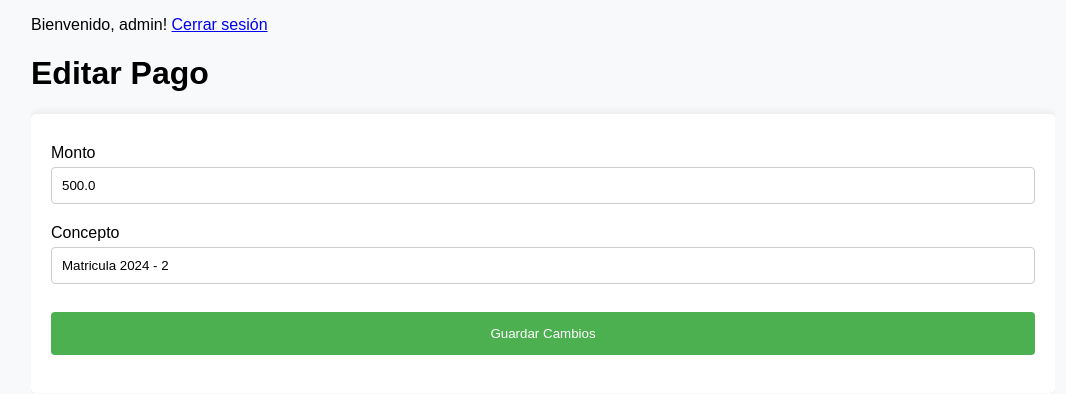
After one commit to SergioTijero/escuela-pago-poo, a Flask app: page /pago/editar/1 in a window 1280 px wide. The commit adds this page. Shown: the top 394 px of the page, without its empty margins (97-1163 px from the left). Run offline with Flask 3, Linux system fonts and the light colour scheme; a user stored in the database is signed in.

Commit message:
Beta 1.0
THIS IS WORKING

```diff
--- a/app.py
+++ b/app.py
@@ -1,4 +1,3 @@
-# app.py
 from flask import Flask, render_template, redirect, url_for, flash, request
 from flask_sqlalchemy import SQLAlchemy
 from flask_migrate import Migrate
@@ -6,7 +5,7 @@ from flask_login import LoginManager, login_user, login_required, logout_user, c
 from werkzeug.security import generate_password_hash, check_password_hash
 from datetime import datetime
 from config import Config
-from forms import FormularioPago, FormularioBusqueda, FormularioLogin
+from forms import FormularioPago, FormularioBusqueda, FormularioLogin, FormularioEditarAlumno, FormularioEditarPago
 from models import db, Usuario, Alumno, Pago
 import sqlalchemy.exc
 
@@ -76,4 +75,34 @@ def buscar():
 @login_required
 def detalle_alumno(alumno_id):
     alumno = Alumno.query.get_or_404(alumno_id)
-    pagos = Pago.query.filter_by(alumno_id=alumno.id)
+    pagos = Pago.query.filter_by(alumno_id=alumno.id).all()
+    return render_template('detalle_alumno.html', alumno=alumno, pagos=pagos)
+
+@app.route('/alumno/editar/<uuid:alumno_id>', methods=['GET', 'POST'])
+@login_required
+def editar_alumno(alumno_id):
+    alumno = Alumno.query.get_or_404(alumno_id)
+    form = FormularioEditarAlumno(obj=alumno)
+    if form.validate_on_submit():
+        alumno.nombre = form.nombre.data
+        alumno.nombre_apoderado = form.nombre_apoderado.data
+        db.session.commit()
+        flash('Alumno actualizado exitosamente', 'success')
+        return redirect(url_for('detalle_alumno', alumno_id=alumno.id))
+    return render_template('editar_alumno.html', form=form, alumno=alumno)
+
+@app.route('/pago/editar/<int:pago_id>', methods=['GET', 'POST'])
+@login_required
+def editar_pago(pago_id):
+    pago = Pago.query.get_or_404(pago_id)
+    form = FormularioEditarPago(obj=pago)
+    if form.validate_on_submit():
+        pago.monto = form.monto.data
+        pago.concepto = form.concepto.data
+        db.session.commit()
+        flash('Pago actualizado exitosamente', 'success')
+        return redirect(url_for('detalle_alumno', alumno_id=pago.alumno_id))
+    return render_template('editar_pago.html', form=form, pago=pago)
+
+if __name__ == '__main__':
+    app.run(debug=True)
--- a/forms.py
+++ b/forms.py
@@ -17,3 +17,13 @@ class FormularioLogin(FlaskForm):
     nombre_usuario = StringField('Nombre de Usuario', validators=[DataRequired(), Length(min=4, max=150)])
     contraseña = PasswordField('Contraseña', validators=[DataRequired(), Length(min=4, max=150)])
     submit = SubmitField('Iniciar Sesión')
+
+class FormularioEditarAlumno(FlaskForm):
+    nombre = StringField('Nombre del Alumno', validators=[DataRequired()])
+    nombre_apoderado = StringField('Nombre del Apoderado', validators=[DataRequired()])
+    submit = SubmitField('Guardar Cambios')
+
+class FormularioEditarPago(FlaskForm):
+    monto = FloatField('Monto', validators=[DataRequired()])
+    concepto = StringField('Concepto', validators=[DataRequired()])
+    submit = SubmitField('Guardar Cambios')
--- /dev/null
+++ b/templates/editar_pago.html
@@ -0,0 +1,17 @@
+{% extends "base.html" %}
+
+{% block content %}
+    <h1>Editar Pago</h1>
+    <form method="POST">
+        {{ form.hidden_tag() }}
+        <p>
+            {{ form.monto.label }}<br>
+            {{ form.monto(size=32) }}
+        </p>
+        <p>
+            {{ form.concepto.label }}<br>
+            {{ form.concepto(size=32) }}
+        </p>
+        <p>{{ form.submit() }}</p>
+    </form>
+{% endblock %}
```
Also changed, not shown: templates/detalle_alumno.html (added, +14 -0 lines), templates/editar_alumno.html (added, +17 -0 lines), templates/login.html (+14 -5 lines), templates/student_detail.html (deleted, +0 -13 lines).
